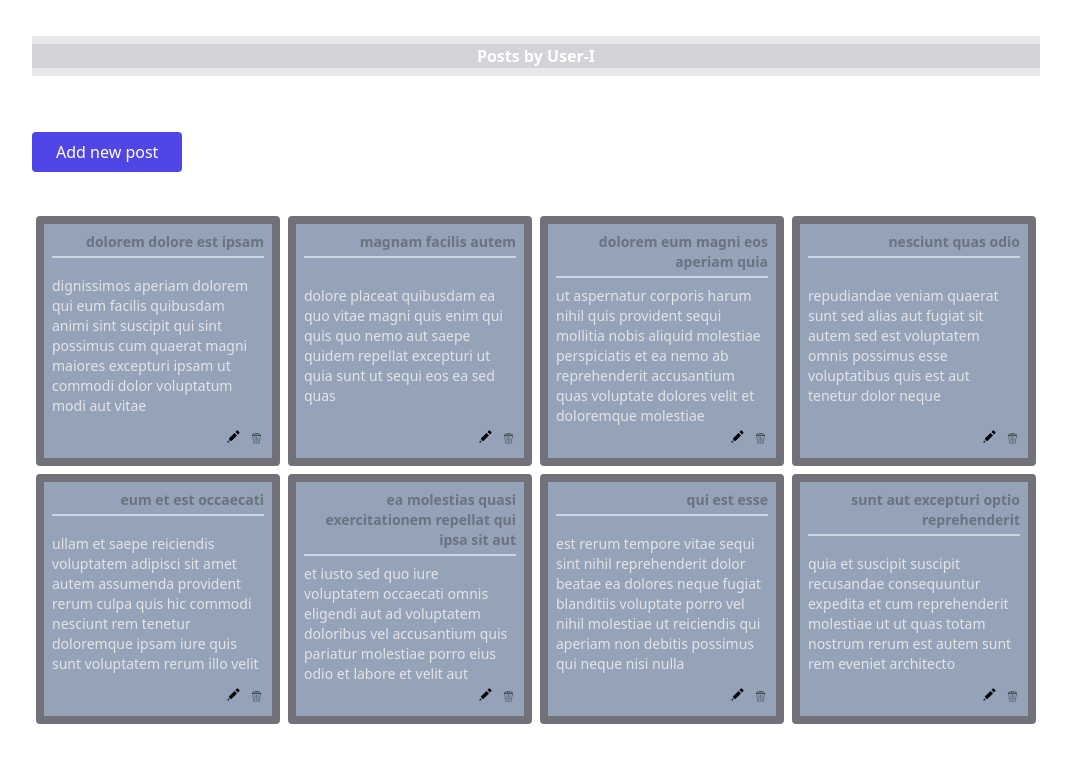
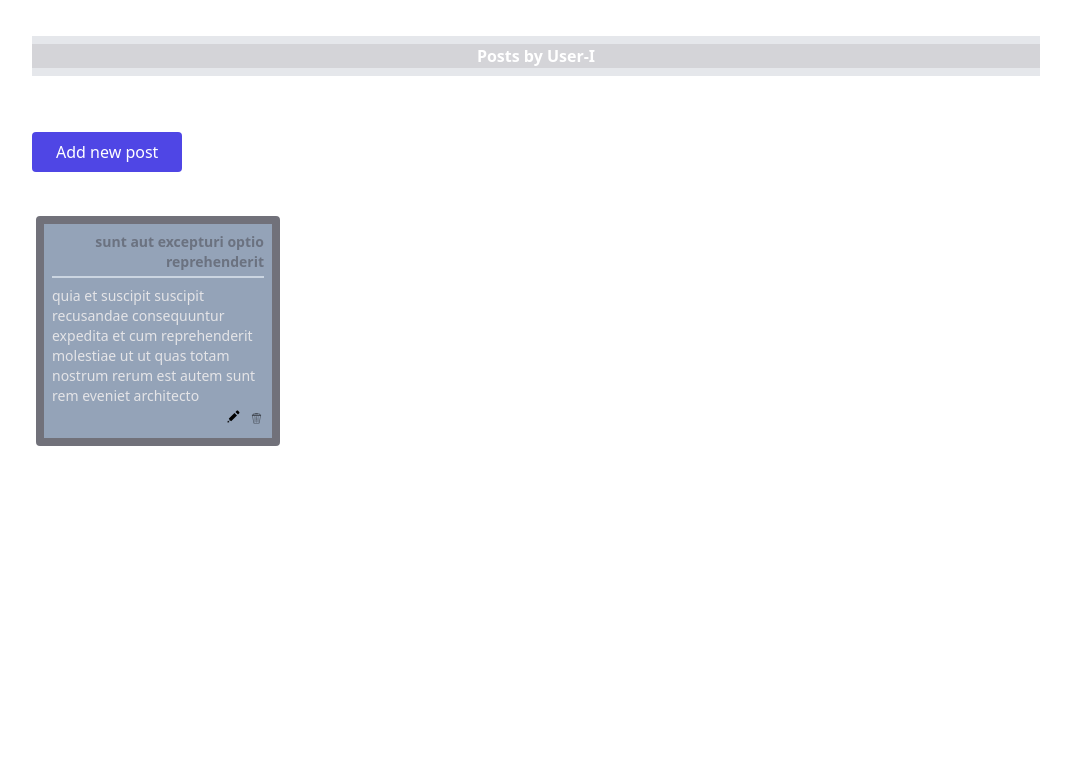
Before and after one commit to necmigunduz/verde-tailwind-rtk, a React (Create React App) app: page / in a window 1280 px wide. Shown: the top 762 px of the page, without its empty margins (104-1175 px from the left). Built offline with nearby package versions, Linux system fonts and the light colour scheme.

Commit message:
Seperate initialState

```diff
--- /dev/null
+++ b/src/api/apiServices.js
@@ -0,0 +1,11 @@
+import http from './http-common';
+
+const getAllPosts = () => {
+    return http.get('/posts')
+}
+
+const ApiServices = {
+    getAllPosts,
+}
+
+export default ApiServices;
--- /dev/null
+++ b/src/api/http-common.js
@@ -0,0 +1,8 @@
+import axios from "axios";
+
+export default axios.create({
+  baseURL: 'https://jsonplaceholder.typicode.com/',
+  headers: {
+    "Content-type": "application/json"
+  }
+});
--- /dev/null
+++ b/src/features/posts/initialState.js
@@ -0,0 +1,9 @@
+export const initialState  = [
+    {
+      userId: "1",
+      id: "1",
+      title:
+        "sunt aut excepturi optio reprehenderit",
+      body: "quia et suscipit\nsuscipit recusandae consequuntur expedita et cum\nreprehenderit molestiae ut ut quas totam\nnostrum rerum est autem sunt rem eveniet architecto",
+    }
+]
--- a/src/features/posts/postSlice.js
+++ b/src/features/posts/postSlice.js
@@ -1,56 +1,6 @@
 import { createSlice } from '@reduxjs/toolkit'
+import { initialState } from './initialState';
 
-const initialState  = [
-    {
-        userId: "1",
-        id: "1",
-        title:
-          "sunt aut excepturi optio reprehenderit",
-        body: "quia et suscipit\nsuscipit recusandae consequuntur expedita et cum\nreprehenderit molestiae ut ut quas totam\nnostrum rerum est autem sunt rem eveniet architecto",
-      },
-      {
-        userId: "1",
-        id: "2",
-        title: "qui est esse",
-        body: "est rerum tempore vitae\nsequi sint nihil reprehenderit dolor beatae ea dolores neque\nfugiat blanditiis voluptate porro vel nihil molestiae ut reiciendis\nqui aperiam non debitis possimus qui neque nisi nulla",
-      },
-      {
-        userId: "1",
-        id: "3",
-        title: "ea molestias quasi exercitationem repellat qui ipsa sit aut",
-        body: "et iusto sed quo iure\nvoluptatem occaecati omnis eligendi aut ad\nvoluptatem doloribus vel accusantium quis pariatur\nmolestiae porro eius odio et labore et velit aut",
-      },
-      {
-        userId: "1",
-        id: "4",
-        title: "eum et est occaecati",
-        body: "ullam et saepe reiciendis voluptatem adipisci\nsit amet autem assumenda provident rerum culpa\nquis hic commodi nesciunt rem tenetur doloremque ipsam iure\nquis sunt voluptatem rerum illo velit",
-      },
-      {
-        userId: "1",
-        id: "5",
-        title: "nesciunt quas odio",
-        body: "repudiandae veniam quaerat sunt sed\nalias aut fugiat sit autem sed est\nvoluptatem omnis possimus esse voluptatibus quis\nest aut tenetur dolor neque",
-      },
-      {
-        userId: "1",
-        id: "6",
-        title: "dolorem eum magni eos aperiam quia",
-        body: "ut aspernatur corporis harum nihil quis provident sequi\nmollitia nobis aliquid molestiae\nperspiciatis et ea nemo ab reprehenderit accusantium quas\nvoluptate dolores velit et doloremque molestiae",
-      },
-      {
-        userId: "1",
-        id: "7",
-        title: "magnam facilis autem",
-        body: "dolore placeat quibusdam ea quo vitae\nmagni quis enim qui quis quo nemo aut saepe\nquidem repellat excepturi ut quia\nsunt ut sequi eos ea sed quas",
-      },
-      {
-        userId: "1",
-        id: "8",
-        title: "dolorem dolore est ipsam",
-        body: "dignissimos aperiam dolorem qui eum\nfacilis quibusdam animi sint suscipit qui sint possimus cum\nquaerat magni maiores excepturi\nipsam ut commodi dolor voluptatum modi aut vitae",
-      },
-]
 
 export const postSlice = createSlice({
     name: 'posts',
```
Also changed, not shown: 1 other file (tests, documents, lock files or other folders).
